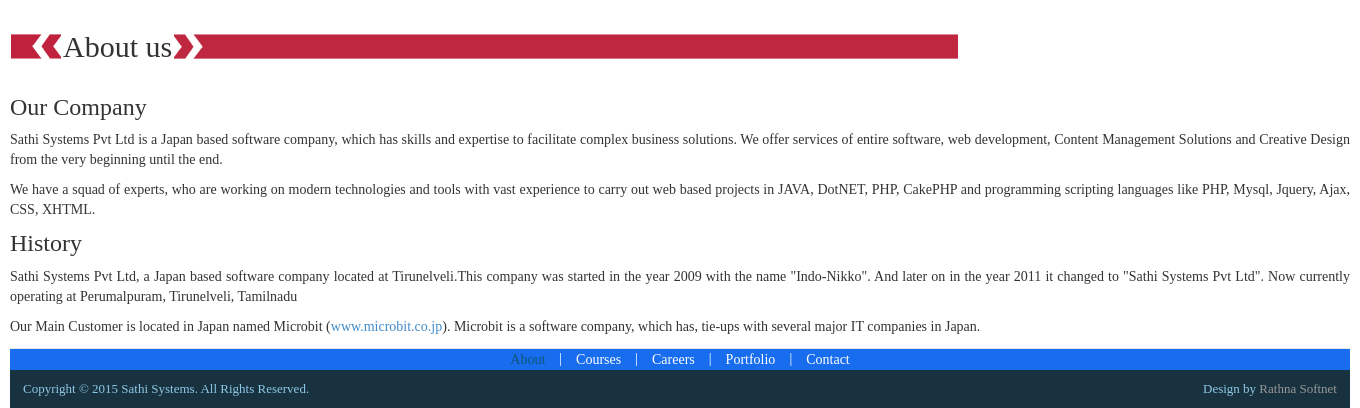
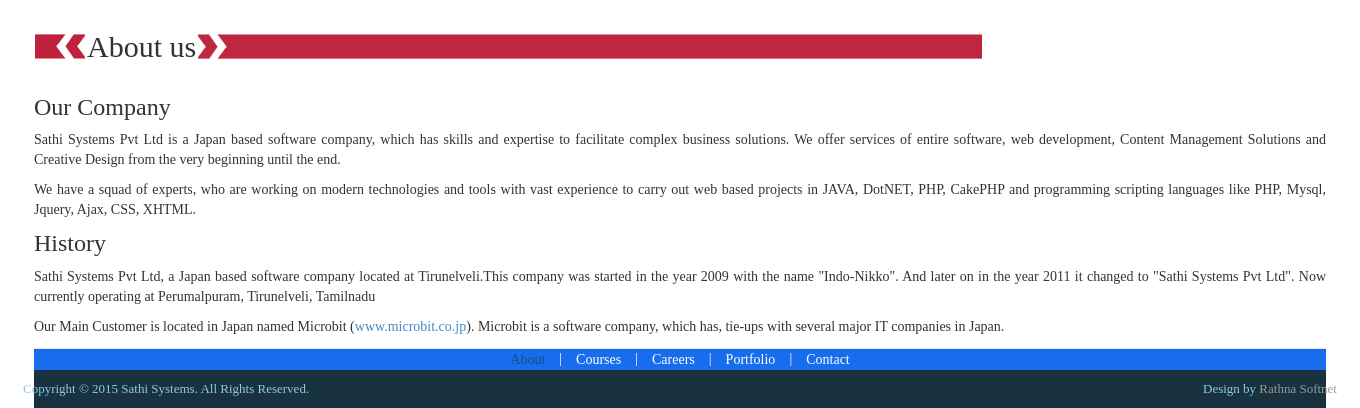
Before and after one commit to SasthaMicrobit/sathisys_HP, a PHP site: page /about.html in a window 1360 px wide. Shown: the part 421-829 px from the top of the page. Run offline with PHP 8.4, Linux system fonts and the light colour scheme; some libraries are stand-ins or nearby versions.

Commit message:
Modification Process

```diff
--- a/assets/css/style.css
+++ b/assets/css/style.css
@@ -54,8 +54,7 @@
 }
 
 #main {
-
-width: 1340px;
+width: 95%;
 margin: 0 auto;
 }
 #border {
--- a/index.html
+++ b/index.html
@@ -196,8 +196,7 @@
 
 		<div id="footer_rights_main">
 		<div class="footer_rights">
-        <span class="span_left" style="margin-left: -17%!important;"> &nbsp; &nbsp; Copyright &copy; 2015 Sathi Systems. All Rights Reserved. </span>
-        <span class="span_right" style="margin-right: -17%!important;">Design by <a href="http://www.rathnasoft.com" title="">Rathna Softnet</a> &nbsp; &nbsp; </span>
+		<span class="span_left"> &nbsp; &nbsp; Copyright &copy; 2022 Sathi Systems.</span>
 		</div>
 		</div>
 	</footer>
```
Lines whose indentation alone changed are shown as unchanged.
